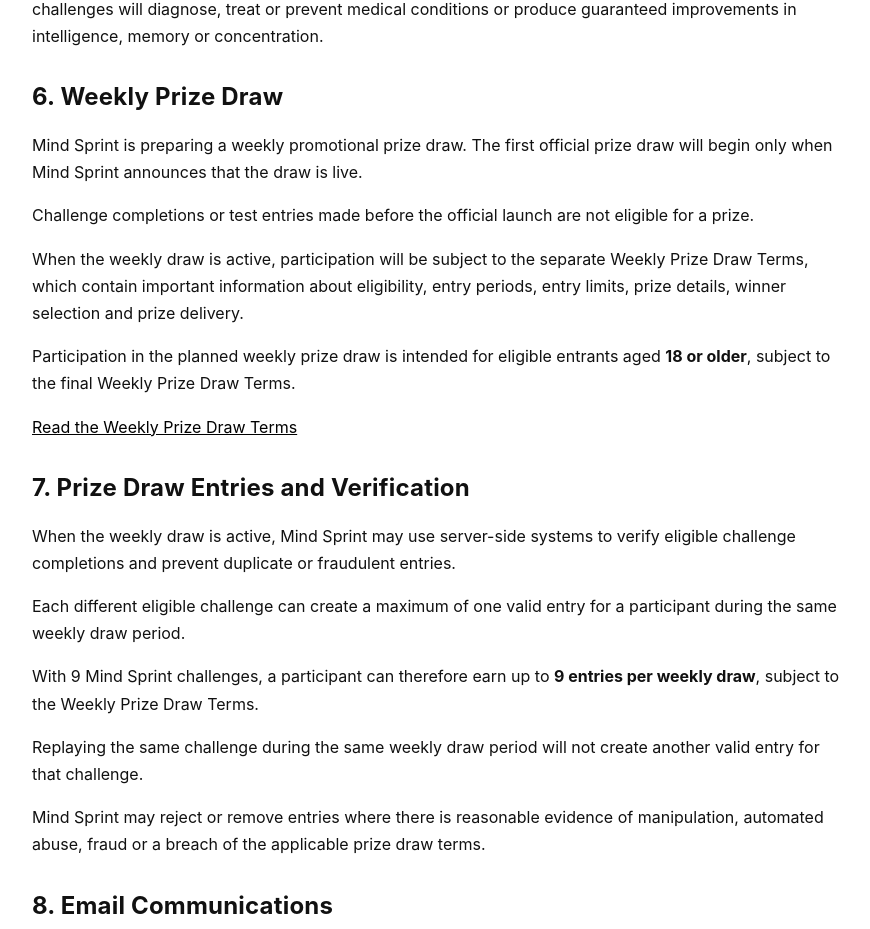
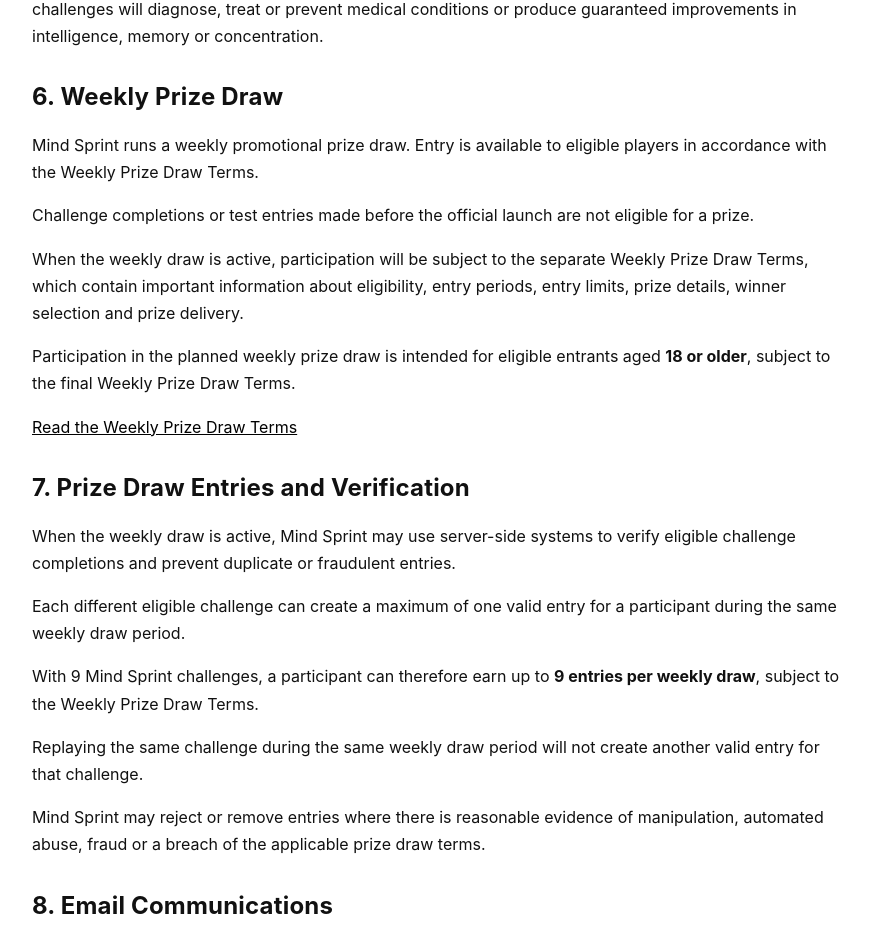
Before and after one commit to justinchase1984/mind-sprint, a Next.js app: page /terms in a window 1280 px wide. Shown: the part 1479-2408 px from the top of the page, without its empty margins (199-1069 px from the left). Built offline with nearby package versions, Linux system fonts and the light colour scheme; no server answers.

Commit message:
Update terms.tsx

```diff
--- a/pages/terms.tsx
+++ b/pages/terms.tsx
@@ -305,9 +305,8 @@ export default function Terms() {
         </h2>
 
         <p>
-          Mind Sprint is preparing a weekly promotional prize draw. The first
-          official prize draw will begin only when Mind Sprint announces that
-          the draw is live.
+          Mind Sprint runs a weekly promotional prize draw. Entry is available
+  to eligible players in accordance with the Weekly Prize Draw Terms.
         </p>
 
         <p>
```
